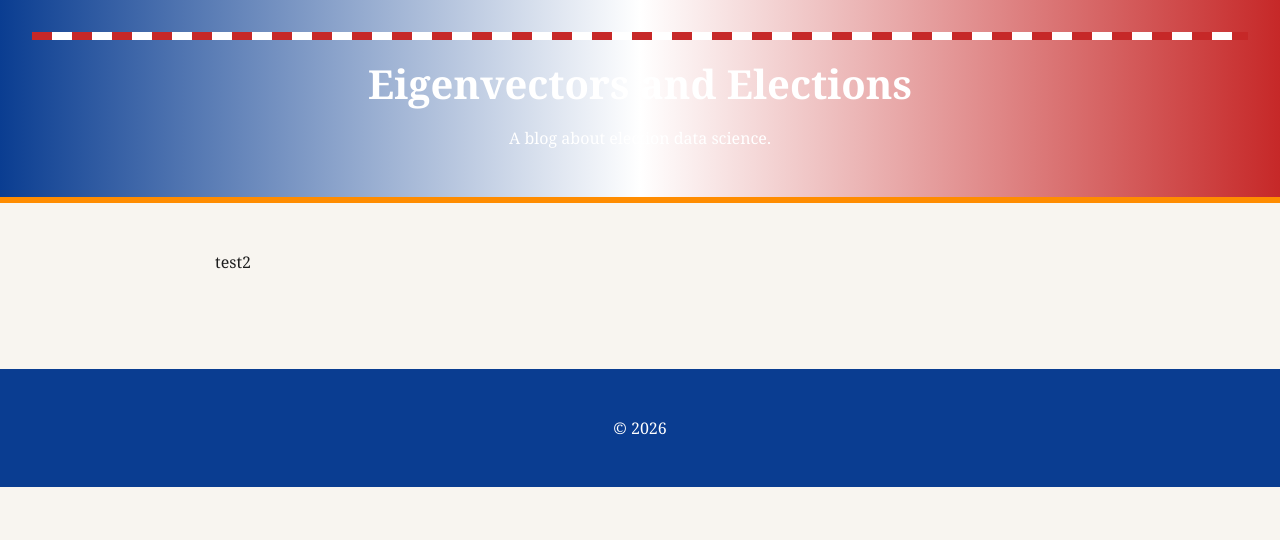
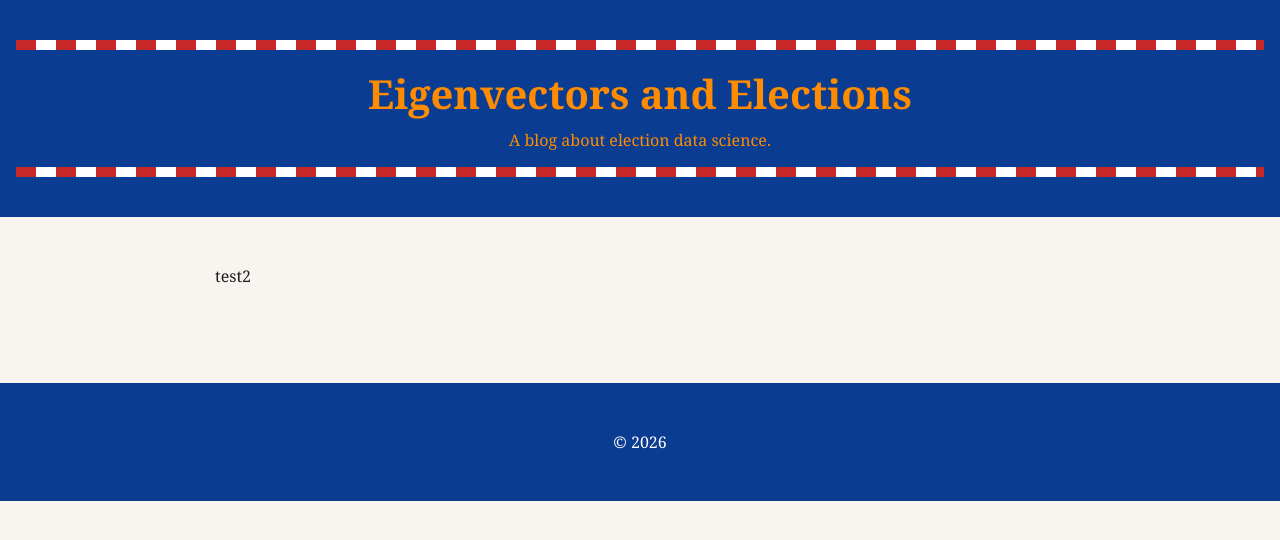
Before and after one commit to luccac19/eigenvectors, a Jekyll site: the page built from index.md, in a window 1280 px wide. Shown: the top 540 px of the page. Built offline with Jekyll 4.4.1, drawn with Linux system fonts in a browser that asks for light colours.

Commit message:
Update style.css

```diff
--- a/assets/style.css
+++ b/assets/style.css
@@ -5,23 +5,21 @@ body {
   color: #1d1d1d;
 }
 
-/* Header */
 .site-header {
   text-align: center;
-  padding: 2rem;
-  background: linear-gradient(90deg, #0a3d91, #ffffff, #c62828);
-  color: white;
-  border-bottom: 6px solid #ff8c00;
+  padding: 2rem 1rem;
+  background: #0a3d91; /* flag blue */
+  color: #ff8c00;      /* Americana orange */
+  border-top: 8px solid transparent;
+  border-bottom: 8px solid transparent;
 }
 
-.site-header h1 {
-  margin: 0;
-  font-size: 2.5rem;
-}
-
-/* Decorative flag stripe */
-.flag-bar {
-  height: 8px;
+/* Top and bottom flag stripes */
+.site-header::before,
+.site-header::after {
+  content: "";
+  display: block;
+  height: 10px;
   background: repeating-linear-gradient(
     90deg,
     #c62828,
@@ -29,7 +27,25 @@ body {
     #ffffff 20px,
     #ffffff 40px
   );
+}
+
+.site-header::before {
   margin-bottom: 1rem;
+}
+
+.site-header::after {
+  margin-top: 1rem;
+}
+
+.site-header h1 {
+  margin: 0;
+  font-size: 2.5rem;
+  color: #ff8c00; /* orange text */
+}
+
+.site-header p {
+  margin: 0.5rem 0 0;
+  color: #ff8c00;
 }
 
 /* Layout */
```
